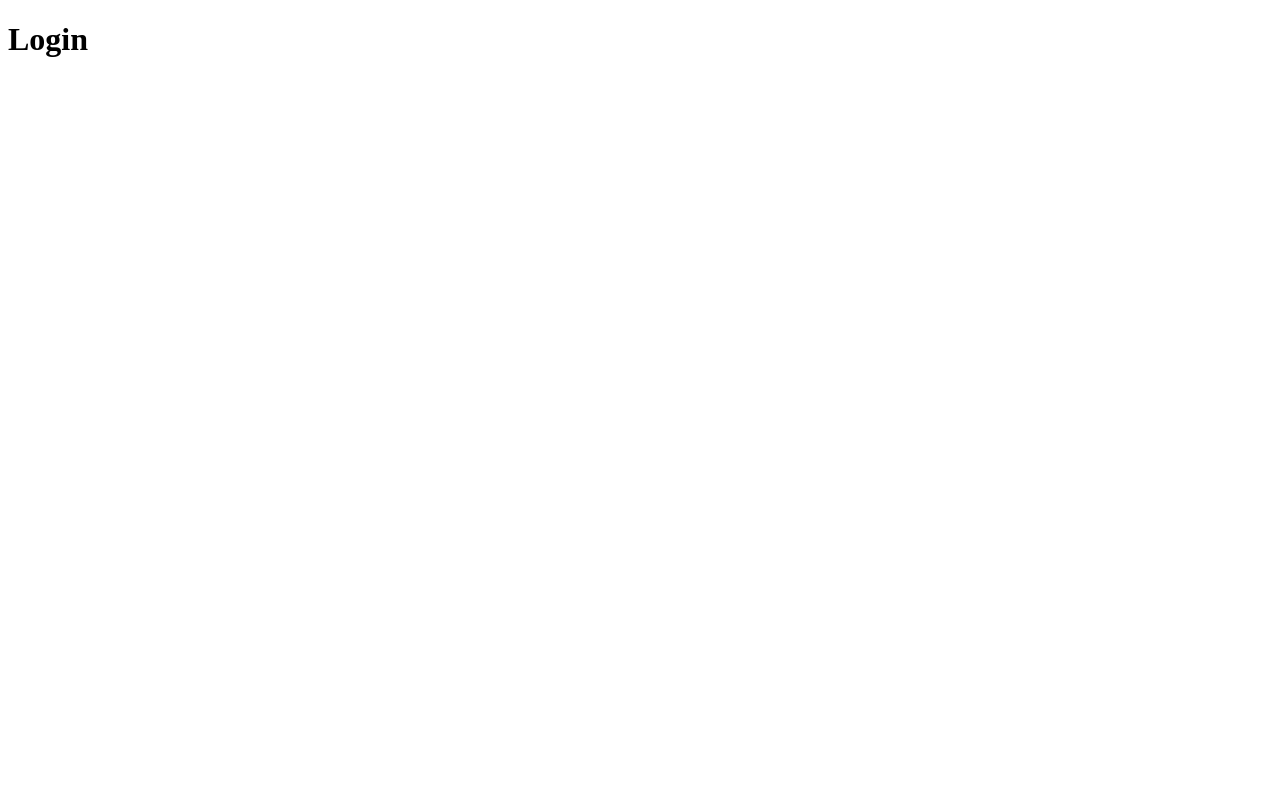
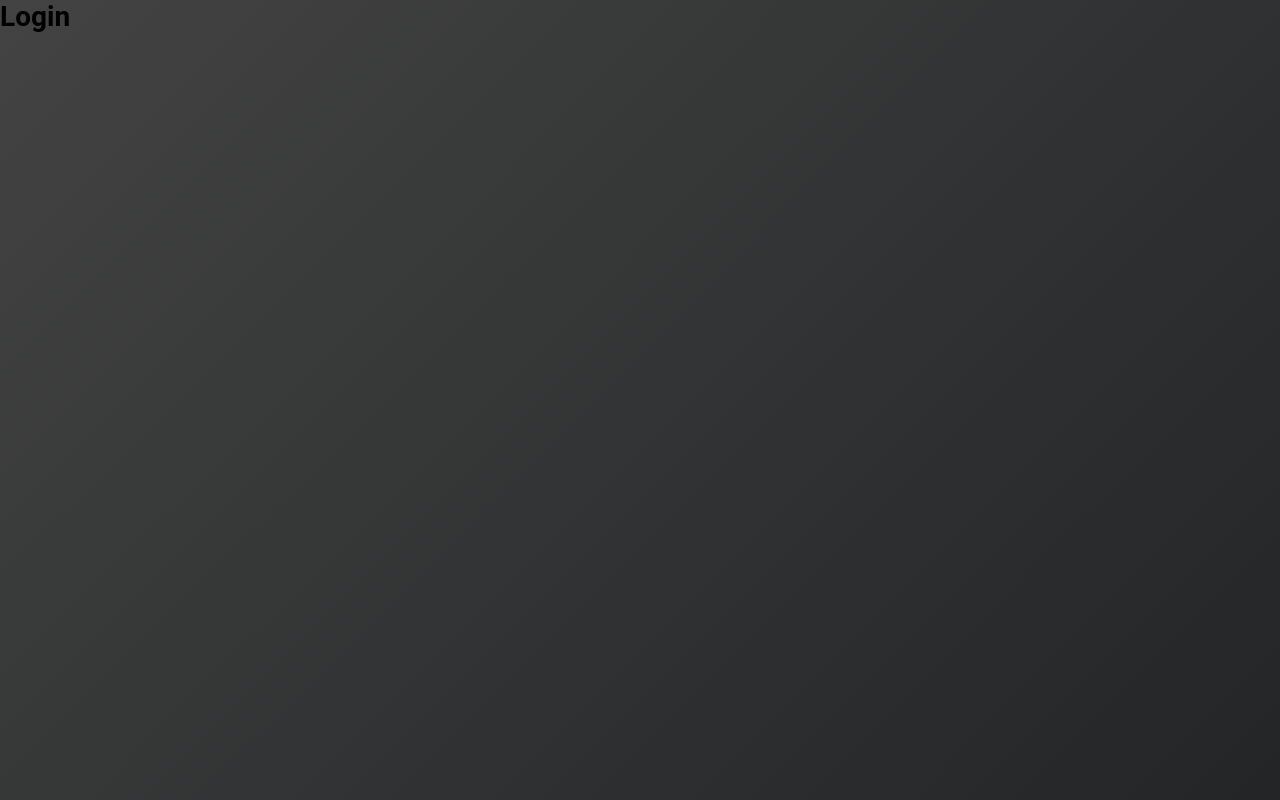
Before and after one commit to renatoyoiti/go-barber, a React (Create React App) app in the folder web/: page / in a window 1280 px wide. Built offline with nearby package versions, Linux system fonts and the light colour scheme.

Commit message:
feat: pages layouts & styles

```diff
--- a/web/package.json
+++ b/web/package.json
@@ -12,7 +12,8 @@
     "react-dom": "^16.13.0",
     "react-router-dom": "^5.1.2",
     "react-scripts": "3.4.0",
-    "reactotron-react-js": "^3.3.7"
+    "reactotron-react-js": "^3.3.7",
+    "styled-components": "^5.0.1"
   },
   "scripts": {
     "start": "react-scripts start",
--- a/web/src/App.js
+++ b/web/src/App.js
@@ -5,10 +5,13 @@
 import Routes from './routes';
 import './config/ReactotronConfig';
 
+import GlobalStyle from './styles/global';
+
 function App() {
   return (
     <Router history={history}>
       <Routes />
+      <GlobalStyle />
     </Router>
   )
 }
--- /dev/null
+++ b/web/src/pages/_layouts/auth/index.js
@@ -0,0 +1,16 @@
+import React from 'react';
+import PropTypes from 'prop-types';
+
+import { Wrapper } from './styles';
+
+export default function AuthLayout({ children }) {
+  return (
+    <Wrapper>
+      {children}
+    </Wrapper>
+  )
+}
+
+AuthLayout.propTypes = {
+  children: PropTypes.element.isRequired,
+}
--- /dev/null
+++ b/web/src/pages/_layouts/auth/styles.js
@@ -0,0 +1,6 @@
+import styled from 'styled-components';
+
+export const Wrapper = styled.div`
+  height: 100%;
+  background: linear-gradient(135deg, #434343, #232526);
+`;
--- /dev/null
+++ b/web/src/pages/_layouts/default/index.js
@@ -0,0 +1,16 @@
+import React from 'react';
+import PropTypes from 'prop-types';
+
+import { Wrapper } from './styles';
+
+export default function DefaultLayout({ children }) {
+  return (
+    <Wrapper>
+      {children}
+    </Wrapper>
+  )
+}
+
+DefaultLayout.propTypes = {
+  children: PropTypes.element.isRequired,
+}
--- /dev/null
+++ b/web/src/pages/_layouts/default/styles.js
@@ -0,0 +1,6 @@
+import styled from 'styled-components';
+
+export const Wrapper = styled.div`
+  height: 100%;
+  background: linear-gradient(-90deg, #434343, #000);
+`;
--- a/web/src/routes/Route.js
+++ b/web/src/routes/Route.js
@@ -1,6 +1,9 @@
 import React from 'react';
 import { Route, Redirect } from 'react-router-dom';
 import PropTypes from 'prop-types';
+
+import AuthLayout from '../pages/_layouts/auth';
+import DefaultLayout from '../pages/_layouts/default';
 
 export default function RouteWrapper({
   component: Component,
@@ -17,7 +20,13 @@
     return <Redirect to="/dashboard" />;
   }
 
-  return <Route {...rest} component={Component} />;
+  const Layout = signed ? DefaultLayout : AuthLayout;
+
+  return <Route {...rest} render={props => (
+    <Layout>
+      <Component {...props} />
+    </Layout>
+  )} />;
 }
 
 RouteWrapper.propTypes = {
--- /dev/null
+++ b/web/src/styles/global.js
@@ -0,0 +1,40 @@
+import { createGlobalStyle } from 'styled-components';
+
+export default createGlobalStyle`
+  @import url('https://fonts.googleapis.com/css?family=Roboto:400,700&display=swap');
+
+  * {
+    margin: 0;
+    padding: 0;
+    outline: 0;
+    box-sizing: border-box;
+  }
+
+  *:focus {
+    outline: 0;
+  }
+
+  html, body, #root {
+    height: 100%;
+  }
+
+  body {
+    -webkit-font-smoothing: antialiased;
+  }
+
+  body, input, button {
+    font: 14px 'Roboto', sans-serif;
+  }
+
+  a {
+    text-decoration: none;
+  }
+
+  ul {
+    list-style: none;
+  }
+
+  button {
+    cursor: pointer;
+  }
+`;
```
Also changed, not shown: 1 other file (tests, documents, lock files or other folders).
